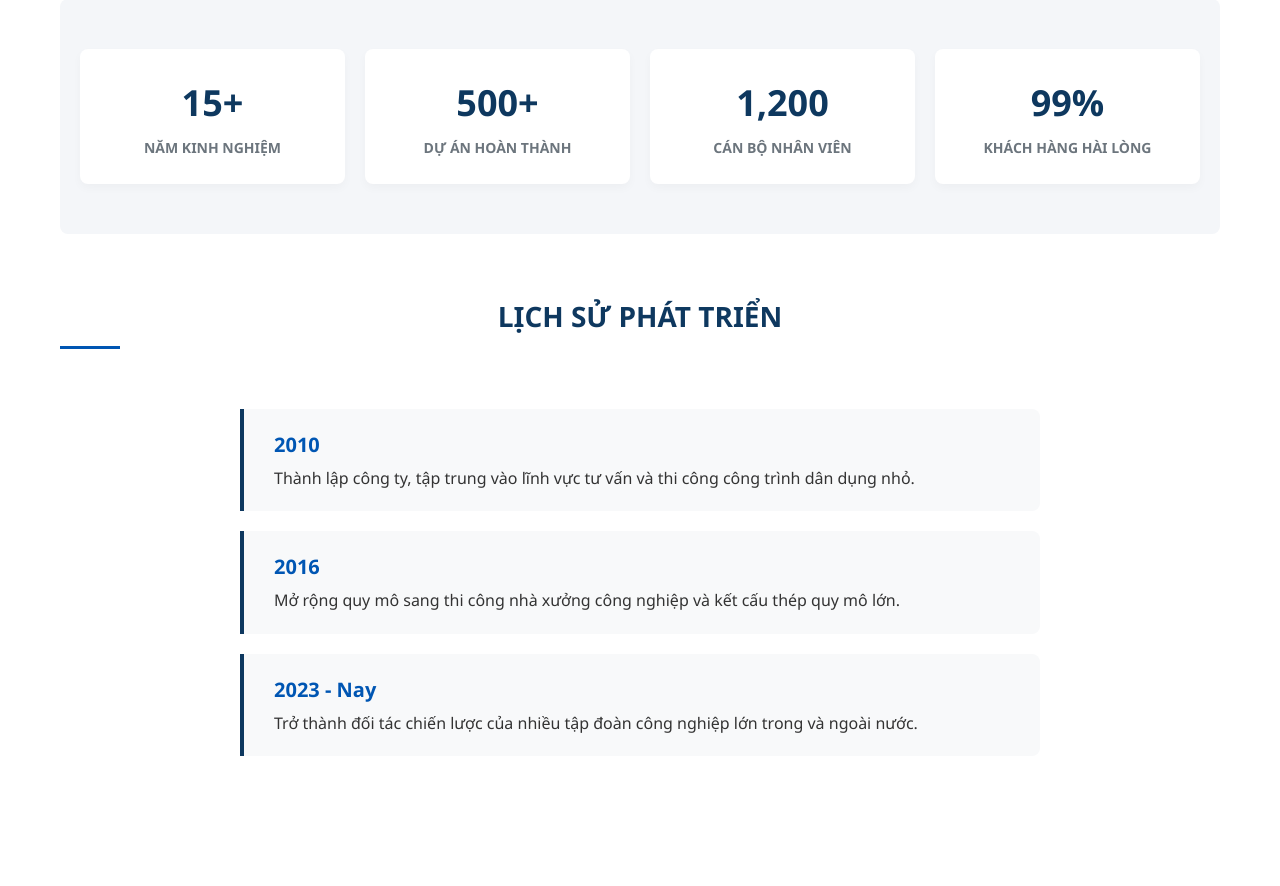
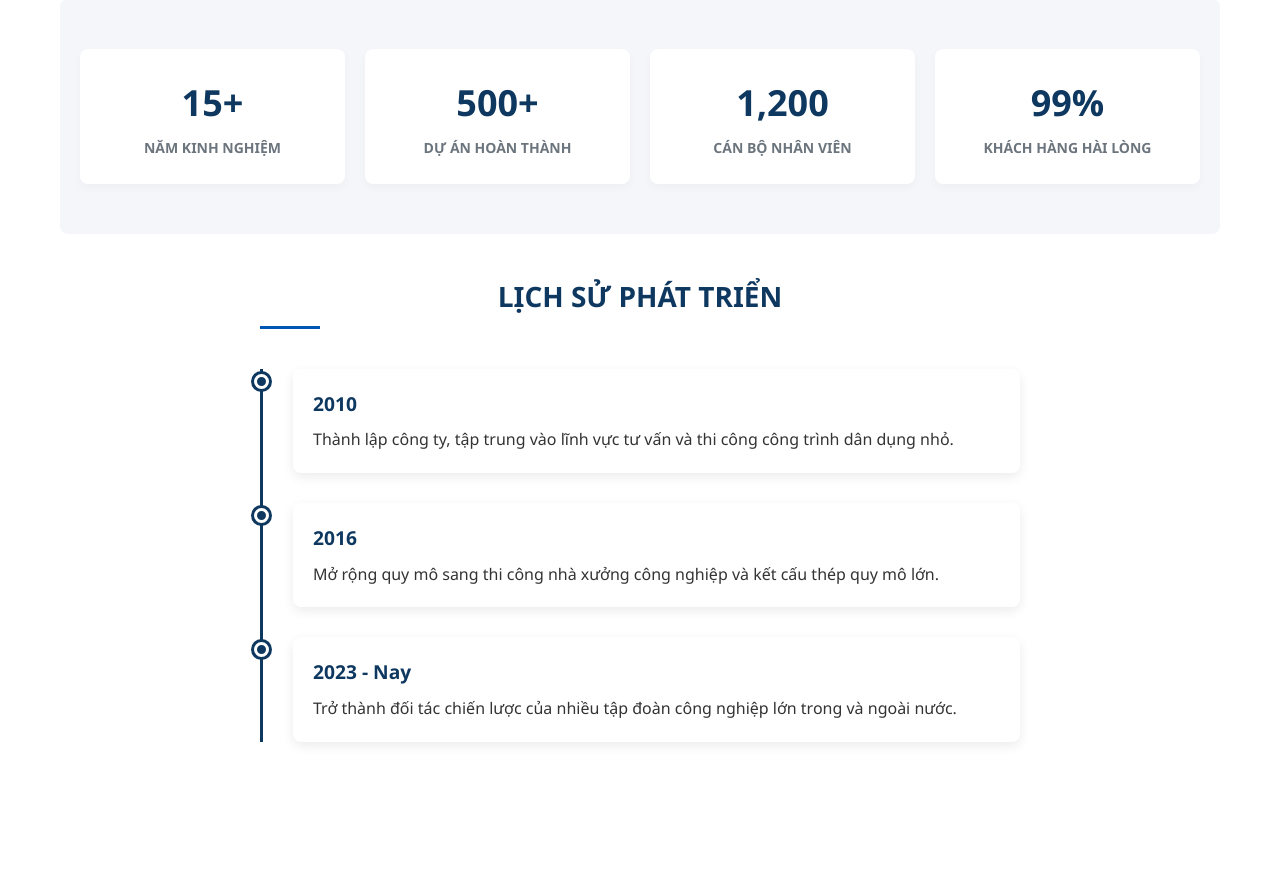
Before and after one commit to ductampham424-beep/web_dau_tien, a Django app: page /gioi-thieu/ in a window 1280 px wide. Shown: the part 919-1805 px from the top of the page. After the commit the page ends 1663 px from the top, so only its background shows below. Run offline with Django 5.2, Linux system fonts and the light colour scheme.

Commit message:
update timeline interface

```diff
--- a/home/templates/home/gioi_thieu.html
+++ b/home/templates/home/gioi_thieu.html
@@ -105,9 +105,21 @@
         .stat-label { font-size: 14px; color: var(--text-muted); font-weight: 600; text-transform: uppercase; }
 
        /* Timeline Section (Lịch sử phát triển) */
-        .timeline { position: relative; max-width: 800px; margin: 40px auto; padding: 20px 0; }
-        .timeline-item { padding: 20px 30px; position: relative; background: #f8f9fa; border-left: 4px solid var(--primary-color); margin-bottom: 20px; border-radius: 0 8px 8px 0; }
-        .timeline-year { font-weight: 800; font-size: 20px; color: var(--accent-color); margin-bottom: 5px; }
+.timeline-section { max-width: 800px; margin: 40px auto; padding: 0 20px; }
+.timeline { position: relative; padding-left: 30px; border-left: 3px solid #0e385f; }
+.timeline-item { position: relative; margin-bottom: 30px; }
+.timeline-dot {
+    position: absolute; left: -39px; top: 5px; width: 15px; height: 15px;
+    border-radius: 50%; background-color: #0e385f; border: 3px solid #fff;
+    box-shadow: 0 0 0 3px #0e385f; transition: transform 0.3s ease, background-color 0.3s ease;
+}
+.timeline-content {
+    background: #ffffff; padding: 20px; border-radius: 8px;
+    box-shadow: 0 4px 12px rgba(0, 0, 0, 0.08); transition: transform 0.3s ease, box-shadow 0.3s ease;
+}
+.timeline-item:hover .timeline-content { transform: translateY(-5px); box-shadow: 0 8px 20px rgba(14, 56, 95, 0.15); }
+.timeline-item:hover .timeline-dot { transform: scale(1.3); background-color: #0056b3; }
+.timeline-year { display: inline-block; font-size: 1.2rem; font-weight: bold; color: #0e385f; margin-bottom: 8px; }
     </style>
 </head>
 <body>
@@ -187,20 +199,31 @@
         </section>
 
         <!-- Khối Lịch sử phát triển -->
-        <section id="lich-su" style="margin-top: 60px;">
-            <h2 class="section-title" style="text-align: center; margin-bottom: 40px;">Lịch sử phát triển</h2>
+       <section id="lich-su" class="timeline-section">
+    <h2 class="section-title" style="text-align: center; margin-bottom: 40px;">LỊCH SỬ PHÁT TRIỂN</h2>
     <div class="timeline">
         <div class="timeline-item">
-                    <div class="timeline-year">2010</div>
+            <div class="timeline-dot"></div>
+            <div class="timeline-content">
+                <span class="timeline-year">2010</span>
                 <p>Thành lập công ty, tập trung vào lĩnh vực tư vấn và thi công công trình dân dụng nhỏ.</p>
             </div>
+        </div>
+
         <div class="timeline-item">
-                    <div class="timeline-year">2016</div>
+            <div class="timeline-dot"></div>
+            <div class="timeline-content">
+                <span class="timeline-year">2016</span>
                 <p>Mở rộng quy mô sang thi công nhà xưởng công nghiệp và kết cấu thép quy mô lớn.</p>
             </div>
+        </div>
+
         <div class="timeline-item">
-                    <div class="timeline-year">2023 - Nay</div>
+            <div class="timeline-dot"></div>
+            <div class="timeline-content">
+                <span class="timeline-year">2023 - Nay</span>
                 <p>Trở thành đối tác chiến lược của nhiều tập đoàn công nghiệp lớn trong và ngoài nước.</p>
+            </div>
         </div>
     </div>
 </section>
```
Lines whose indentation alone changed are shown as unchanged.
